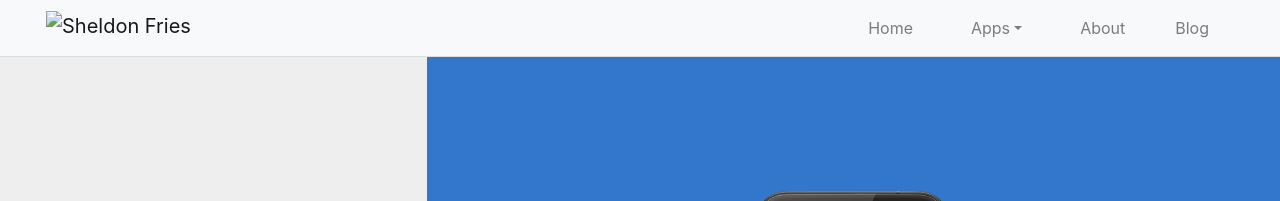
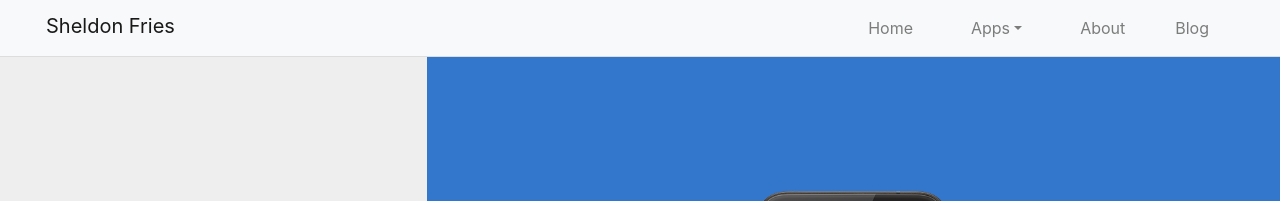
Before and after one commit to sheldonfries/sheldonfries.github.io, a Jekyll site: the page built from index.html, in a window 1280 px wide. Shown: the top 201 px of the page. Built offline with Jekyll 4.4.1, drawn with Linux system fonts in a browser that asks for light colours; nearby versions of some CDN libraries.

Commit message:
Update header.html

```diff
--- a/_includes/header.html
+++ b/_includes/header.html
@@ -1,7 +1,5 @@
 <nav class="navbar navbar-light navbar-expand-lg bg-light fixed-top">
-    <a class="navbar-brand" href="/">
-        <img alt="Sheldon Fries" src="/">
-    </a>
+    <a class="navbar-brand" href="/">Sheldon Fries</a>
     <button class="navbar-toggler" type="button" data-toggle="collapse" data-target="#navbarNav" aria-controls="navbarNav" aria-expanded="false" aria-label="Toggle navigation">
         <span class="navbar-toggler-icon"></span>
     </button>
```
